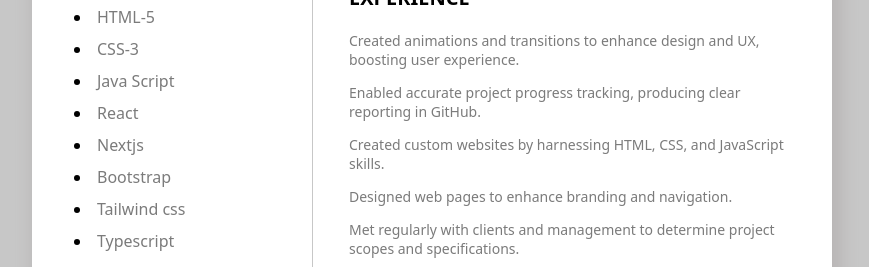
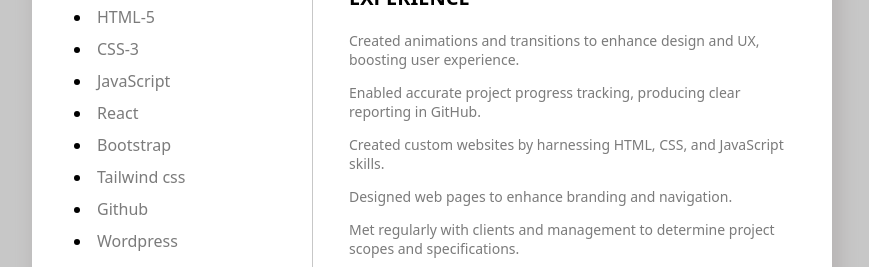
Before and after one commit to omolade21/My-resume, a plain HTML site: page index.html in a window 1280 px wide. Shown: the part 685-952 px from the top of the page, without its empty margins (208-1077 px from the left). Drawn offline with Linux system fonts and the light colour scheme.

Commit message:
second commit

```diff
--- a/index.html
+++ b/index.html
@@ -24,11 +24,13 @@
 
 				<p class="head">Contact</p>
 				<p class="p3"><i class="fa fa-phone" aria-hidden="true"></i> &nbsp;&nbsp;+234 07033269391</p>
-				<p class="p3"><i class="fa fa-envelope" aria-hidden="true"></i> &nbsp;&nbsp; amoohaleema226 <br> @gmail.com
+				<p class="p3"><i class="fa fa-envelope" aria-hidden="true"></i> &nbsp;&nbsp; amoohaleema226 <br>
+					@gmail.com
 				</p>
 				<p class="p3"><i class="fa fa-github" aria-hidden="true"></i> &nbsp;&nbsp; github.com/omolade21/
 				</p>
-				<p class="p3"><i class="fa fa-linkedin" aria-hidden="true"></i> &nbsp;&nbsp;  linkedin.com/in/amoo-haleema-577516241
+				<p class="p3"><i class="fa fa-linkedin" aria-hidden="true"></i> &nbsp;&nbsp;
+					linkedin.com/in/amoo-haleema-577516241
 
 				</p>
 
@@ -41,12 +43,10 @@
 
 					<li><span>HTML-5</span></li>
 					<li><span>CSS-3</span></li>
-					<li><span>Java Script</span></li>
+					<li><span>JavaScript</span></li>
 					<li><span>React</span></li>
-					<li><span>Nextjs</span></li>
 					<li><span>Bootstrap</span></li>
 					<li><span>Tailwind css</span></li>
-					<li><span>Typescript</span></li>
 					<li><span>Github</span></li>
 					<li><span>Wordpress</span></li>
 
```
